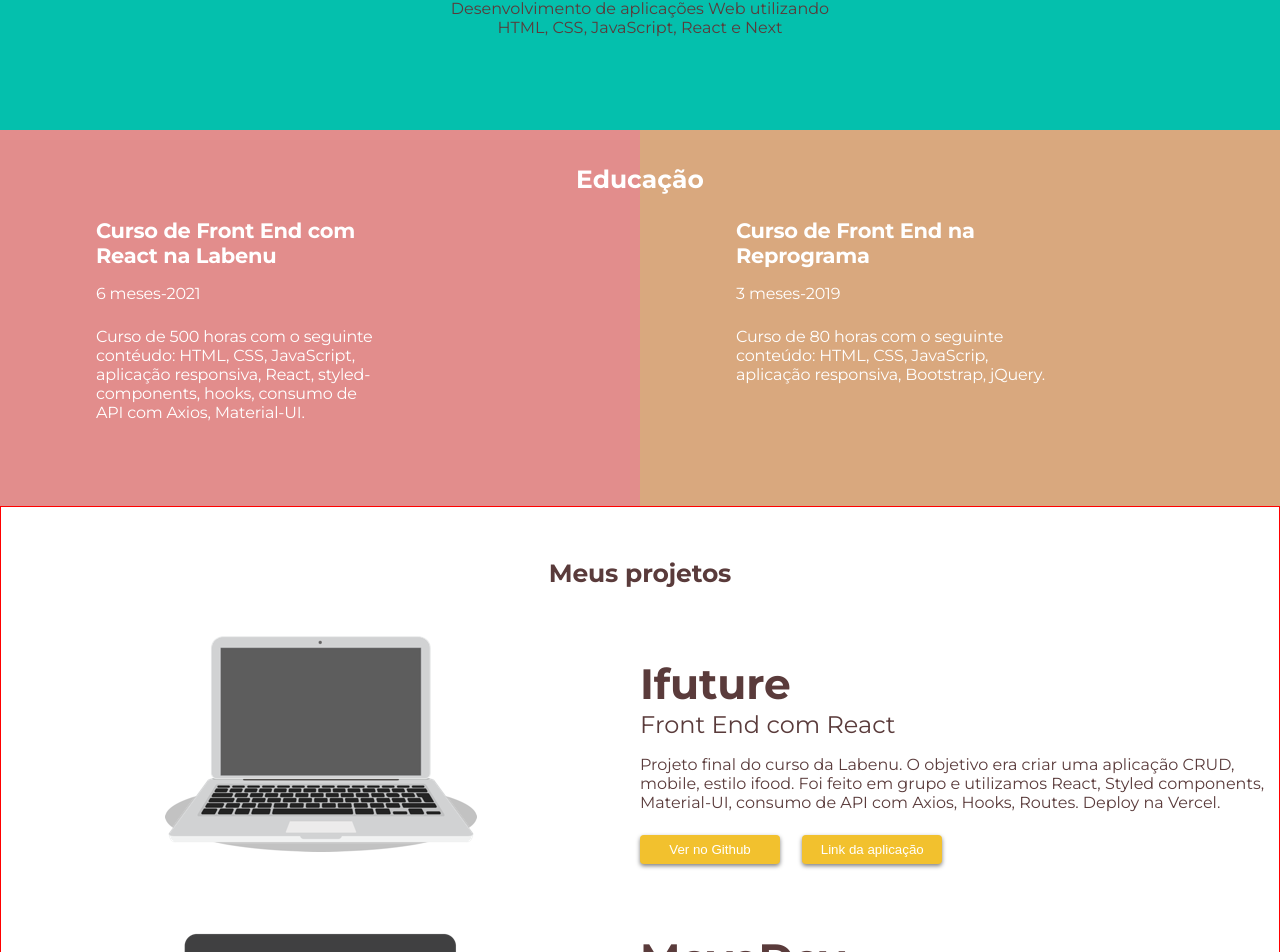
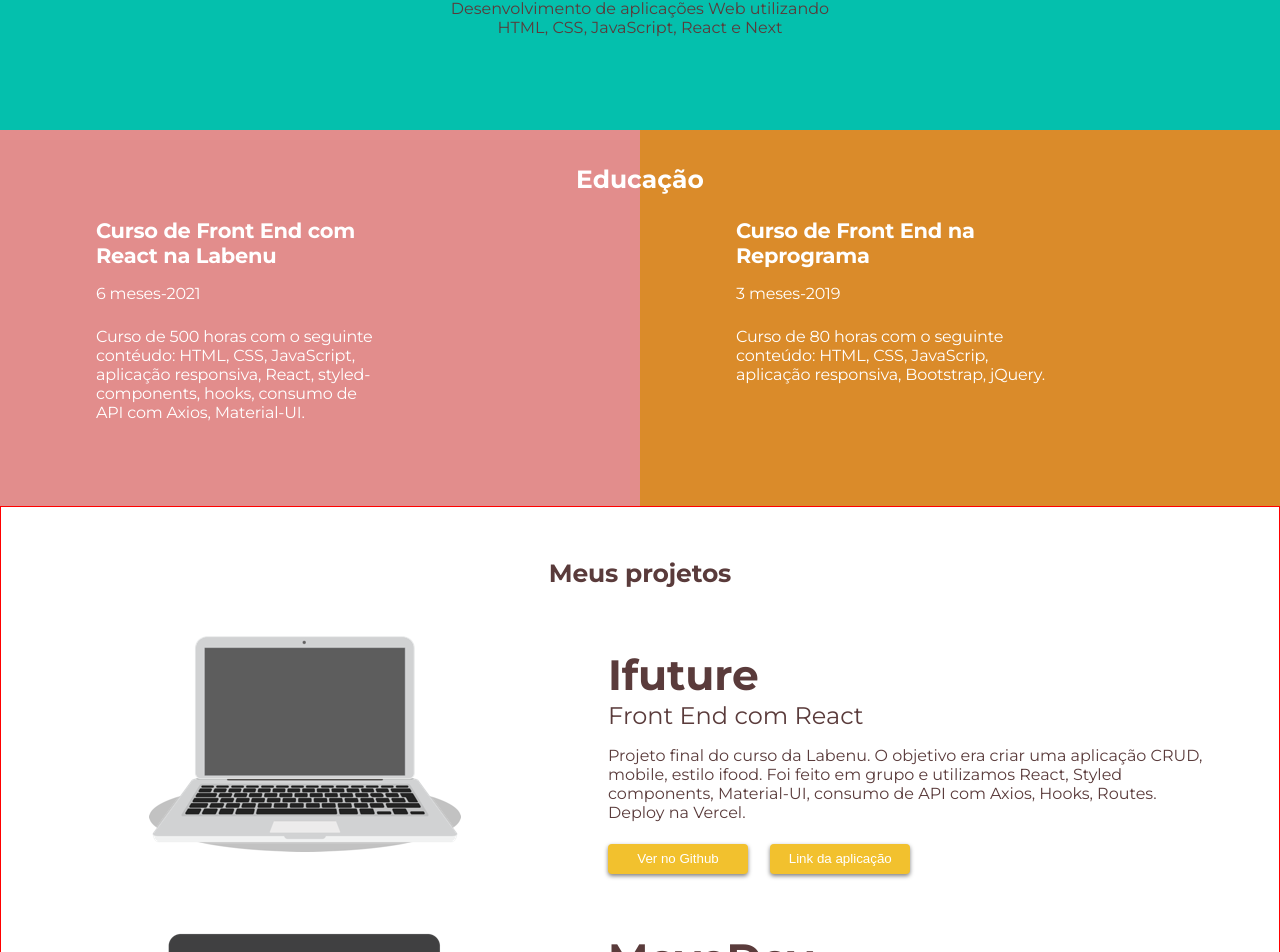
Before and after one commit to Asoaresdev/portfolio, a Next.js app: page / in a window 1280 px wide. Shown: the part 1534-2486 px from the top of the page. Built offline with nearby package versions, Linux system fonts and the light colour scheme.

Commit message:
responsivo

```diff
--- a/src/components/MyKnowledge.js
+++ b/src/components/MyKnowledge.js
@@ -5,11 +5,8 @@ export default function MyKnowledge() {
     return(
         <ContainerMyKnowledge>
             <h3>Meus conhecimentos</h3>
-            {/* <div> */}
                 <h1>Front End</h1>
-
                 <p>Desenvolvimento de aplicações Web utilizando <br /> HTML, CSS, JavaScript,  React e Next</p>
-            {/* </div> */}
         </ContainerMyKnowledge>
 
     )
--- a/src/styles/components/AboutMe.js
+++ b/src/styles/components/AboutMe.js
@@ -22,11 +22,17 @@ div {
 div > h1 {
     margin-bottom:1rem;
     font-size:2.65rem;
+    @media (max-width:481px){
+        font-size: 3.35rem;
+        padding-top:4rem;
+    }
 }
 
 div > p{
     letter-spacing:-0.16px;
-
+    @media (max-width:481px){
+        font-size: 1.35rem;
+    }
 }
 
 div > ul {
@@ -37,12 +43,18 @@ ul > li{
     margin: 3rem 1rem 0 0;
     border-left: 5px solid white;
     padding-left: 0.3rem;
+    @media (max-width:481px){
+        font-size: 1.35rem
+    }
 }
 
 @media (max-width: 481px) {
     grid-template-columns: 1fr;
     justify-content:center;
     align-items:center;
+    min-width:100vw;
+    padding-top:3rem;
+
 }
 `
 
@@ -50,7 +62,7 @@ export const Button = styled.button`
 width: 8.75rem;
 background:var(--green);
 margin-top:2rem;
-height: 1.87rem;;
+height: 1.87rem;
 margin: 32px 12px 27px 0;
 padding: 5px 30px 7px 31px;
 border-radius: 8px;
@@ -60,5 +72,12 @@ a:hover & {
     transform: scale(1.05);
     box-shadow: 0 2px 4px 0 rgba(0, 0, 0, 0.7);
 }
+    @media (max-width:481px){
+        font-size: 1.35rem;
+        width: 10.75rem;
+        height: 2.87rem;
+        padding: 8px 33px 10px 34px;
+        margin: 35px 15px 30px 0;
+    }
 
 `
--- a/src/styles/components/Apresentation.js
+++ b/src/styles/components/Apresentation.js
@@ -48,6 +48,9 @@ export const ContainerApresentation = styled.div`
             color: #ffffff;
             font-size: 50px;
             letter-spacing: -0.29px;
+            @media (max-width:481px){
+                font-size: 3.35rem;
+    }
         }
 
         div > h2 {
@@ -56,6 +59,9 @@ export const ContainerApresentation = styled.div`
             font-size: 24px;
             letter-spacing: -0.29px;
             font-weight:normal;
+            @media (max-width:481px){
+                font-size: 2.35rem;
+    }
         }
 
 
@@ -67,5 +73,13 @@ export const ContainerSocialMedia = styled.div`
 
     li{
         margin:1.5rem 0;
+
     }
+    a > img {
+
+        @media (max-width:481px){
+            width:50%;
+    }
+    }
+
 `
--- a/src/styles/components/Education.js
+++ b/src/styles/components/Education.js
@@ -7,18 +7,23 @@ export const ContainerEducation = styled.section`
         grid-template-columns:1fr 1fr;
         margin-top: -2rem;
         z-index:0;
+        @media (max-width:481px){
+            grid-template-columns:1fr;
+    }
 
 
     }
      h2 {
-        /* background:#f2c12e; */
         font-weight:bold;
         text-align: center;
         font-size: 1.56rem;
         z-index:10;
         position:relative;
         color:white;
-        /* margin-top:0.5rem; */
+        @media (max-width:481px){
+            font-size: 2.56rem;
+    }
+
     }
     div > div{
         display:flex;
@@ -43,13 +48,22 @@ export const ContainerCard1 = styled.div`
         font-size:1.31rem;
         letter-spacing:-0.28px;
         color:white;
+        @media (max-width:481px){
+            font-size: 2.35rem
+        }
     }
     p:last-child{
         margin:1.5rem 0;
+        @media (max-width:481px){
+            font-size: 1.35rem
+        }
     }
 `
 export const ContainerCard2 = styled.div`
-    background:var(--brown);
+    background:var(--orange);
+    @media (max-width:481px){
+        background:var(--pink);
+        }
     div{
         max-width:75%;
     }
@@ -58,8 +72,14 @@ export const ContainerCard2 = styled.div`
         font-size:1.31rem;
         letter-spacing:-0.28px;
         color:white;
+        @media (max-width:481px){
+            font-size: 2.35rem
+        }
     }
     p:last-child{
         margin:1.5rem 0;
+        @media (max-width:481px){
+            font-size: 1.35rem
+        }
     }
 `
--- a/src/styles/components/Footer.js
+++ b/src/styles/components/Footer.js
@@ -9,9 +9,15 @@ export const ContainerFooter = styled.footer`
     align-items:center;
     min-height:60vh;
     align-content:space-between;
+    @media (max-width:481px){
+            padding:3rem 0;
+        }
 
     h1 {
         color:white;
+        @media (max-width:481px){
+            font-size: 2.35rem;
+        }
     }
     div {
         color:white;
@@ -20,6 +26,9 @@ export const ContainerFooter = styled.footer`
     div > p{
         padding:1rem;
         text-align:center;
+        @media (max-width:481px){
+            font-size: 1.35rem;
+        }
     }
     div > ul {
     display: flex;
--- a/src/styles/components/Header.js
+++ b/src/styles/components/Header.js
@@ -23,6 +23,8 @@ export const ContainerHeader = styled.header`
         text-decoration: none;
         font-weight:bold;
         color: #3d3635;
-        /* font-weight:normal; */
+        @media (max-width:481px){
+            font-size: 1.8rem;
+    }
     }
 `
--- a/src/styles/components/MyKnowledge.js
+++ b/src/styles/components/MyKnowledge.js
@@ -13,16 +13,26 @@ export const ContainerMyKnowledge = styled.section`
     h3{
         margin:1rem 0;
         font-weight:normal;
+        @media (max-width:481px){
+            font-size: 1.35rem
+    }
     }
 
     h1{
         margin-bottom:2rem;
         font-weight:bold;
-        font-size:2.65rem
+        font-size:2.65rem;
+        @media (max-width:481px){
+            font-size: 3.65rem;
+    }
     }
 
     p{
         text-align:center;
         padding-bottom:2rem;
+        @media (max-width:481px){
+            font-size: 1.35rem
     }
+    }
+
 `
--- a/src/styles/components/MyProjects.js
+++ b/src/styles/components/MyProjects.js
@@ -3,10 +3,8 @@ import styled from 'styled-components'
 export const ContainerMyProjects = styled.section`
     display:grid;
     grid-template-rows: 1fr 3fr 3fr 3fr;
-    /* margin: 0 auto; */
     justify-items:center;
     align-items:center;
-    /* max-width: 50vw; */
     border:1px solid red;
     min-width:100vw;
 
@@ -14,6 +12,9 @@ export const ContainerMyProjects = styled.section`
         letter-spacing:-0.15px;
         font-size:1.56rem;
         margin-top: 2.12rem;
+        @media (max-width:481px){
+            font-size: 2.35rem
+        }
     }
 
 `
@@ -21,14 +22,15 @@ export const ContainerMyProjects = styled.section`
 export const ContainerProject = styled.div`
     display:grid;
     grid-template-columns:1fr 1fr;
-    /* gap:2rem; */
-    /* justify-content:center;
-    align-items:center; */
     margin-bottom: 1rem;
+    padding-right:4rem;
 
     h1{
         font-size:2.65rem;
         letter-spacing:-0.15px;
+        @media (max-width:481px){
+            font-size: 3.35rem
+        }
     }
     div:first-child {
         display:flex;
@@ -39,6 +41,11 @@ export const ContainerProject = styled.div`
         margin:0 0 1rem 0;
         font-weight:normal;
     }
+    p{
+        @media (max-width:481px){
+            font-size: 1.35rem
+        }
+    }
     button {
         background: var(--yellow);
         border:none;
@@ -48,6 +55,11 @@ export const ContainerProject = styled.div`
         box-shadow: 0 2px 4px 0 rgba(0, 0, 0, 0.5);
         margin:1.39rem 1.39rem 0 0;
         cursor: pointer;
+        @media (max-width:481px){
+            font-size: 1.35rem;
+            width: 10.75rem;
+            height:2.85rem
+        }
     }
     button:hover{
         transform: scale(1.05);
--- a/src/styles/global.css
+++ b/src/styles/global.css
@@ -37,5 +37,5 @@ a{
 }
 @media (max-width: 481px) {
     html{
-        font-size:1.25rem;
+        font-size:1.35rem;
 }}
```
